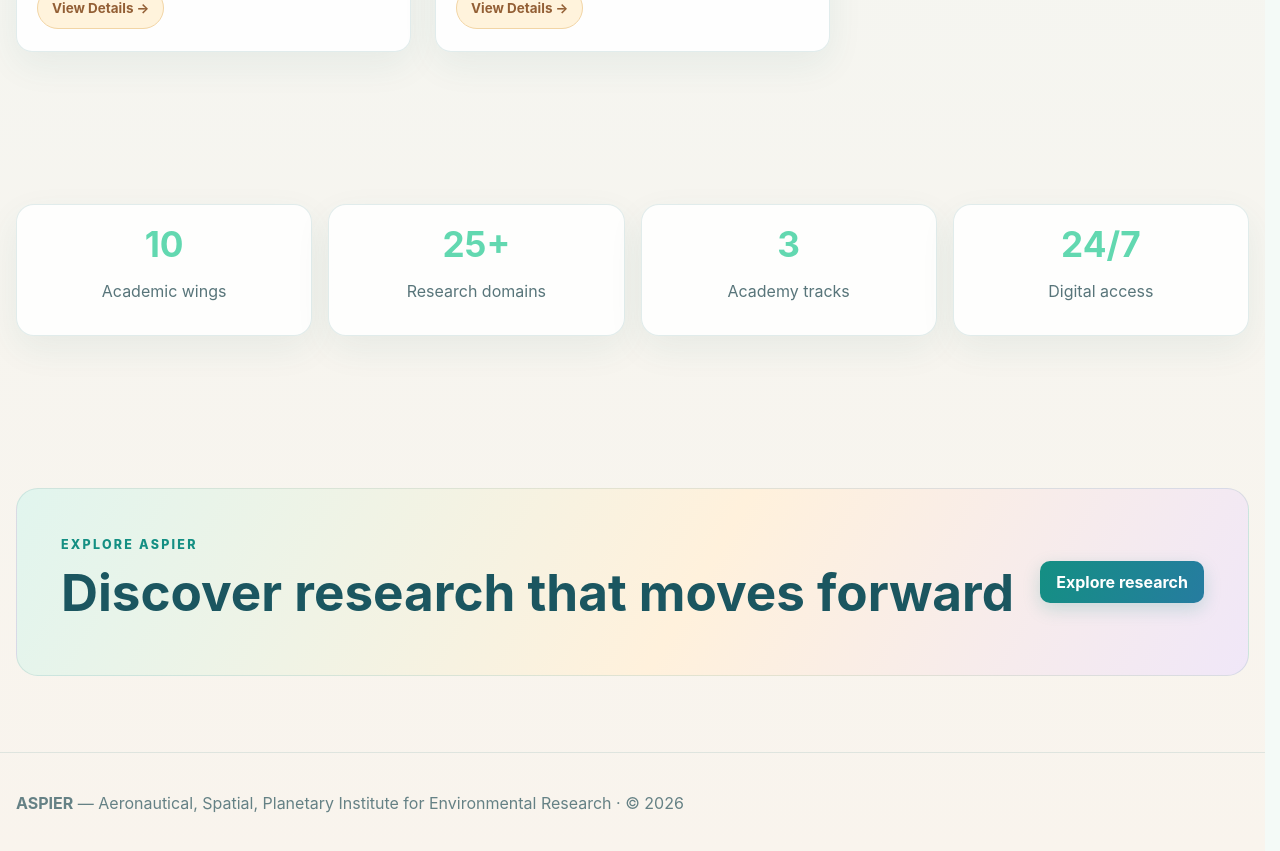
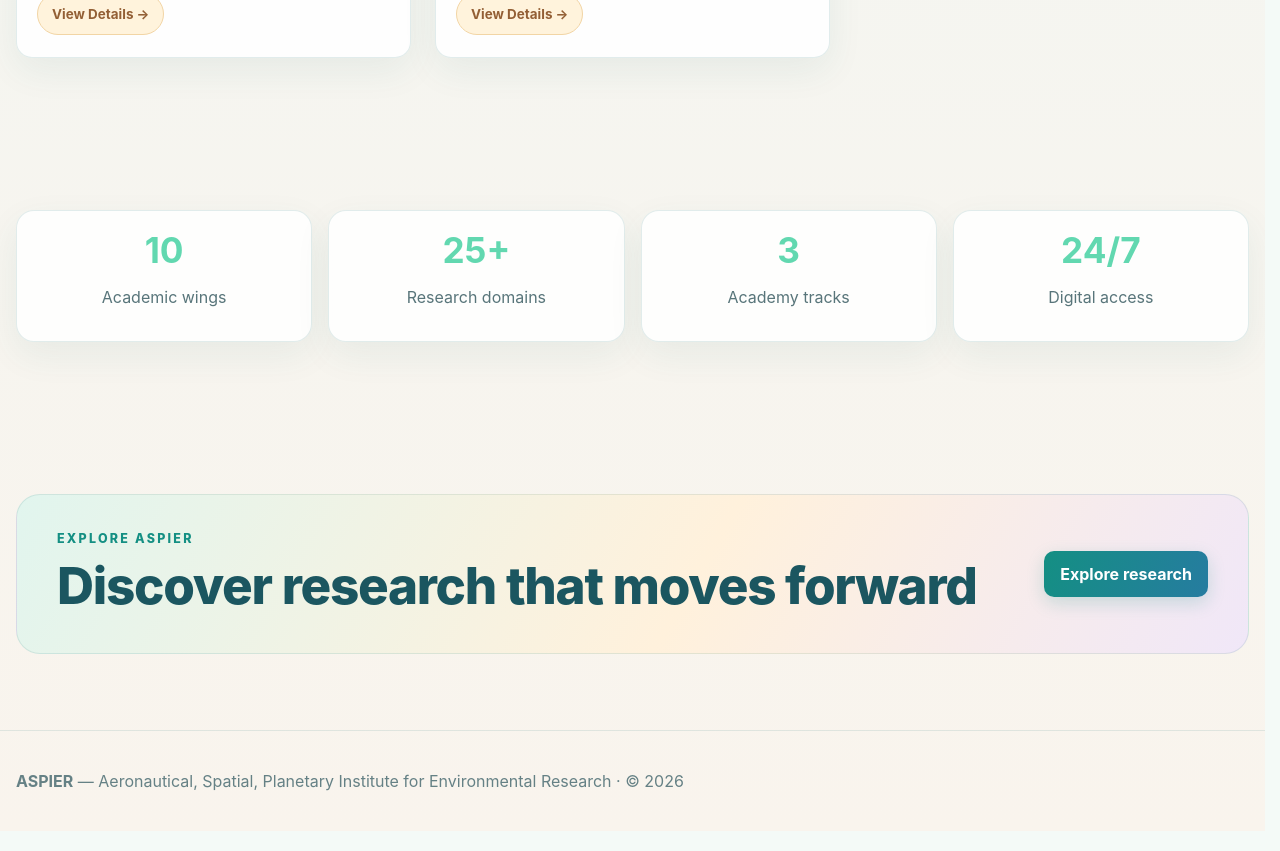
Before and after one commit to saazid26/aspier, a React (Vite) app in the folder client/: page / in a window 1280 px wide. Shown: the part 5120-5971 px from the top of the page. Built offline with nearby package versions, Linux system fonts and the light colour scheme; no server answers.

Commit message:
fix(home): vertically center Explore research button in homepage CTA banner

```diff
--- a/client/src/app/router.tsx
+++ b/client/src/app/router.tsx
@@ -85,7 +85,63 @@ function Home(){
     queryKey: ['public-settings'],
     queryFn: async () => (await api.get('/public/settings')).data.data
   });
-  return <><SEO title={settings?.siteTitle || "ASPIER"} exact description={settings?.seoDescription || "Aeronautical, Spatial, Planetary Institute for Environmental Research"}/><Hero/><MissionSection/><WingsGrid/><FeaturedResearch/><TeamPreview/><Announcements/><section className="section"><div className="container"><div className="stats-grid"><div className="card stat-card"><strong>{settings?.statWings || '10'}</strong><p className="muted">{settings?.statWingsLabel || 'Academic wings'}</p></div><div className="card stat-card"><strong>{settings?.statDomains || '25+'}</strong><p className="muted">{settings?.statDomainsLabel || 'Research domains'}</p></div><div className="card stat-card"><strong>{settings?.statTracks || '3'}</strong><p className="muted">{settings?.statTracksLabel || 'Academy tracks'}</p></div><div className="card stat-card"><strong>{settings?.statAccess || '24/7'}</strong><p className="muted">{settings?.statAccessLabel || 'Digital access'}</p></div></div></div></section><section className="section"><div className="container"><div className="cta-band"><div><span className="eyebrow">{settings?.bottomCtaEyebrow || 'Explore ASPIER'}</span><h2>{settings?.bottomCtaHeadline || 'Discover research that moves forward'}</h2></div><Link className="button button-primary" to={settings?.bottomCtaLink || '/research'}>{settings?.bottomCtaText || 'Explore research'}</Link></div></div></section></>;
+  return (
+    <>
+      <SEO
+        title={settings?.siteTitle || 'ASPIER'}
+        exact
+        description={settings?.seoDescription || 'Aeronautical, Spatial, Planetary Institute for Environmental Research'}
+      />
+      <Hero />
+      <MissionSection />
+      <WingsGrid />
+      <FeaturedResearch />
+      <TeamPreview />
+      <Announcements />
+      <section className="section">
+        <div className="container">
+          <div className="stats-grid">
+            <div className="card stat-card">
+              <strong>{settings?.statWings || '10'}</strong>
+              <p className="muted">{settings?.statWingsLabel || 'Academic wings'}</p>
+            </div>
+            <div className="card stat-card">
+              <strong>{settings?.statDomains || '25+'}</strong>
+              <p className="muted">{settings?.statDomainsLabel || 'Research domains'}</p>
+            </div>
+            <div className="card stat-card">
+              <strong>{settings?.statTracks || '3'}</strong>
+              <p className="muted">{settings?.statTracksLabel || 'Academy tracks'}</p>
+            </div>
+            <div className="card stat-card">
+              <strong>{settings?.statAccess || '24/7'}</strong>
+              <p className="muted">{settings?.statAccessLabel || 'Digital access'}</p>
+            </div>
+          </div>
+        </div>
+      </section>
+      <section className="section">
+        <div className="container">
+          <div className="cta-band rounded-3xl p-6 sm:p-8 lg:px-10 lg:py-9 flex flex-col sm:flex-row items-start sm:items-center justify-between gap-5 w-full box-border">
+            <div className="flex flex-col justify-center gap-1.5 min-w-0">
+              <span className="eyebrow block m-0 text-xs font-bold uppercase tracking-wider text-teal-700">
+                {settings?.bottomCtaEyebrow || 'Explore ASPIER'}
+              </span>
+              <h2 className="text-2xl sm:text-3xl font-extrabold text-slate-900 tracking-tight m-0 leading-snug">
+                {settings?.bottomCtaHeadline || 'Discover research that moves forward'}
+              </h2>
+            </div>
+            <Link
+              className="button button-primary inline-flex items-center justify-center whitespace-nowrap min-h-[46px] px-6 py-3 rounded-xl bg-teal-700 hover:bg-teal-800 text-white font-semibold shadow-sm transition sm:self-center shrink-0 w-full sm:w-auto text-sm sm:text-base cursor-pointer"
+              to={settings?.bottomCtaLink || '/research'}
+            >
+              {settings?.bottomCtaText || 'Explore research'}
+            </Link>
+          </div>
+        </div>
+      </section>
+    </>
+  );
 }
 function ScrollToTop() {
   const { pathname, hash } = useLocation();
--- a/client/src/styles/index.css
+++ b/client/src/styles/index.css
@@ -24,9 +24,13 @@ html{scrollbar-gutter:stable;overflow-y:scroll}
 .stats-grid{display:grid;grid-template-columns:repeat(4,1fr);gap:16px}
 .stat-card{text-align:center}
 .stat-card strong{display:block;font-size:2.2rem;color:#62d8b0}
-.cta-band{border:1px solid rgba(255,255,255,.09);border-radius:22px;background:linear-gradient(135deg,rgba(237,28,36,.12),rgba(25,169,116,.10));padding:44px;display:flex;justify-content:space-between;align-items:center;gap:24px}
-@media(max-width:900px){.stats-grid{grid-template-columns:1fr 1fr}.cta-band{align-items:flex-start}}
-@media(max-width:600px){.brand-logo, .academy-brand-logo{width:38px!important;height:38px!important;min-width:38px!important;min-height:38px!important;max-width:38px!important;max-height:38px!important}.profile-photo{width:144px;height:144px}.stats-grid{grid-template-columns:1fr}.cta-band{display:grid;padding:28px}}
+.cta-band{border:1px solid rgba(37,115,117,.14);border-radius:24px;background:linear-gradient(120deg,#e1f5ee,#fff1dc 55%,#f0e7f8);padding:36px 40px;display:flex;justify-content:space-between;align-items:center;gap:24px;box-sizing:border-box}
+.cta-band>div{display:flex;flex-direction:column;justify-content:center;gap:6px;min-width:0}
+.cta-band .eyebrow{margin:0;display:block}
+.cta-band h2{margin:0;line-height:1.25}
+.cta-band .button{align-self:center;margin:0;flex-shrink:0}
+@media(max-width:900px){.stats-grid{grid-template-columns:1fr 1fr}}
+@media(max-width:600px){.brand-logo, .academy-brand-logo{width:38px!important;height:38px!important;min-width:38px!important;min-height:38px!important;max-width:38px!important;max-height:38px!important}.profile-photo{width:144px;height:144px}.stats-grid{grid-template-columns:1fr}.cta-band{display:flex;flex-direction:column;align-items:stretch;padding:24px;gap:20px}.cta-band .button{width:100%!important;align-self:stretch!important}}
 .nav-links{color:#496d72;gap:8px}
 .nav-link{padding:10px 12px;border-radius:999px;transition:background .18s,color .18s}
 .nav-link:hover,.nav-link.active{color:#126a68;background:#dff3ea}
@@ -589,8 +593,8 @@ img,video,iframe,canvas,svg{max-width:100%}
   .announcement-card>h3,.announcement-card>.muted,.announcement-card>.badge-sample,.news-card>h3,.news-card>.muted,.news-card>.badge-sample{margin-left:16px;margin-right:16px}
   .hero-actions,.academy-header-actions,.course-enroll-bar{width:100%}
   .hero-actions>*,.academy-header-actions>*,.course-enroll-bar>*{width:100%}
-  .cta-band{display:grid}
-  .cta-band .button{width:100%}
+  .cta-band{display:flex;flex-direction:column;align-items:stretch;gap:20px;padding:24px}
+  .cta-band .button{width:100%!important;align-self:stretch!important}
   .curriculum-load,.curriculum-lesson,.research-location-fields,.admin-2fa-verify{grid-template-columns:minmax(0,1fr)}
   .table th,.table td{min-width:0}
   .modal-backdrop{padding:10px}
```
